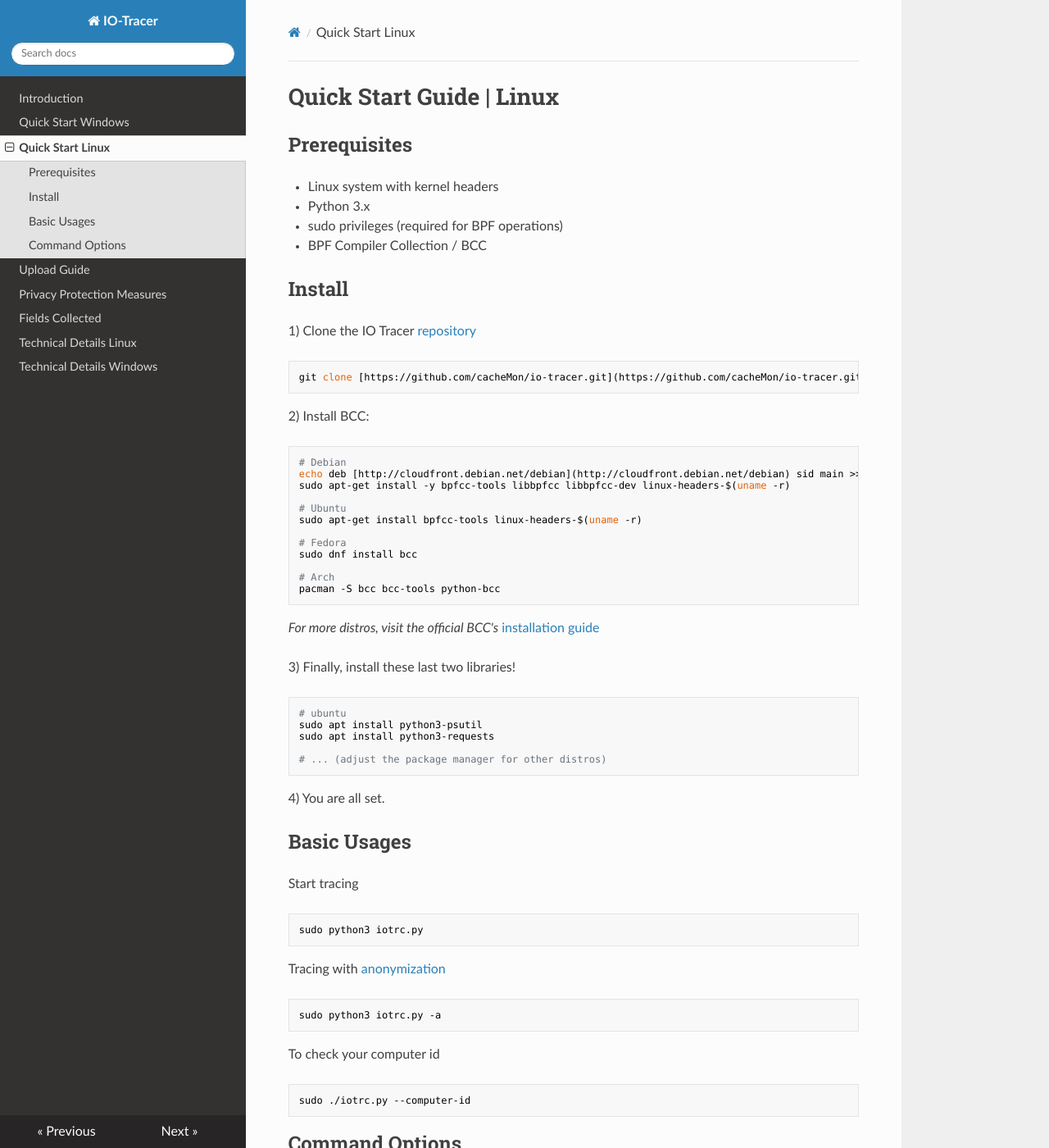
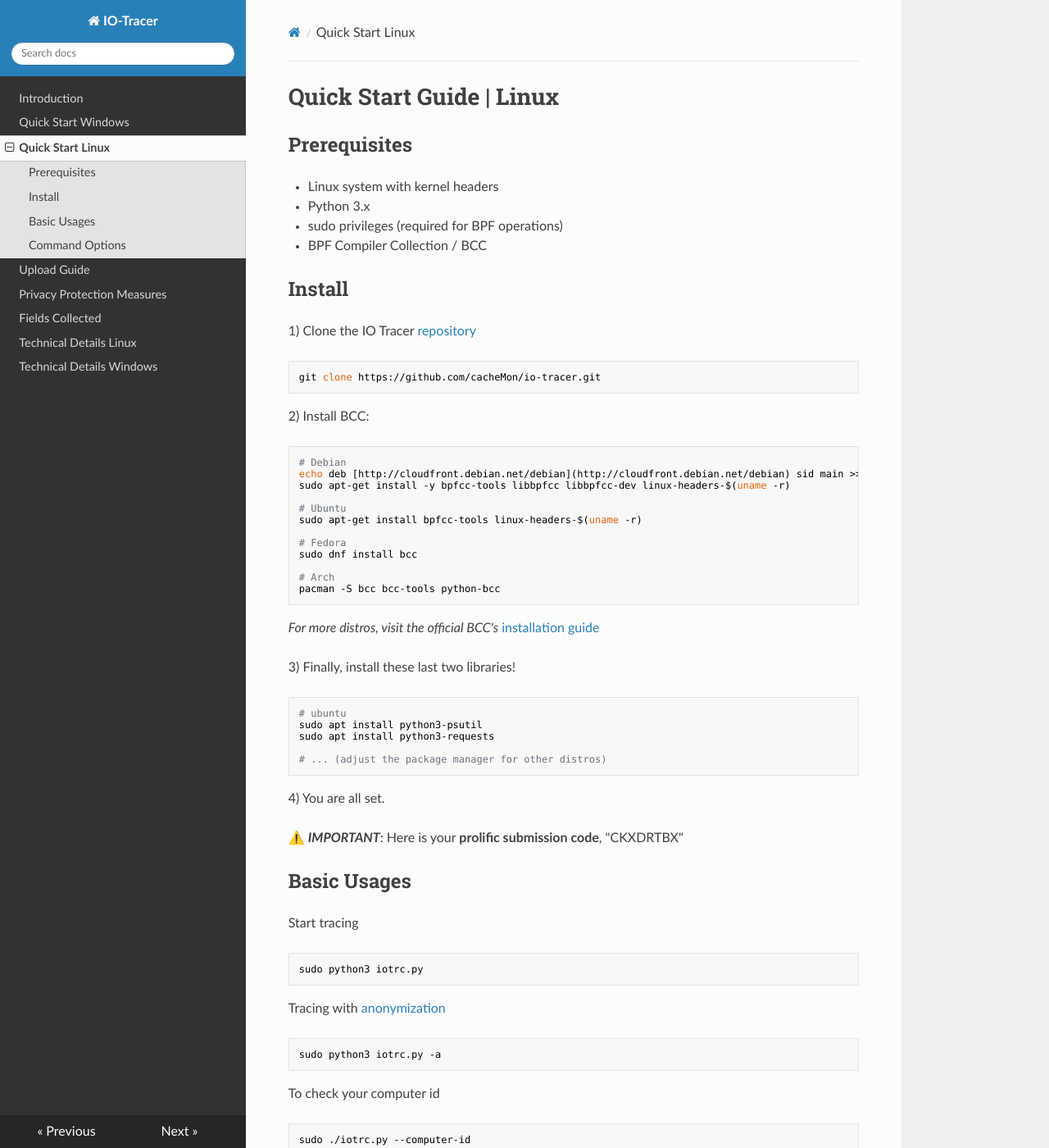
Before and after one commit to cacheMon/iotracerdocs, an MkDocs documentation site: the page built from docs/startlinux.md, in a window 1280 px wide and 1400 px high. Shown: the whole window at 82% size. Built offline with MkDocs 1.6.1, drawn with Linux system fonts in a browser that asks for light colours; nearby versions of some CDN libraries; part of the change alters nothing that is shown.

Commit message:
prolific too

````diff
--- a/docs/startlinux.md
+++ b/docs/startlinux.md
@@ -10,7 +10,7 @@
 
 1) Clone the IO Tracer [repository](https://github.com/cacheMon/io-tracer)
 ```bash
-git clone [https://github.com/cacheMon/io-tracer.git](https://github.com/cacheMon/io-tracer.git)
+git clone https://github.com/cacheMon/io-tracer.git
 ```
 
 2) Install BCC:
@@ -40,6 +40,8 @@ sudo apt install python3-requests
 ```
 
 4) You are all set.
+
+⚠️ ***IMPORTANT***: Here is your **prolific submission code**, "CKXDRTBX"
 
 ## Basic Usages
 
````
